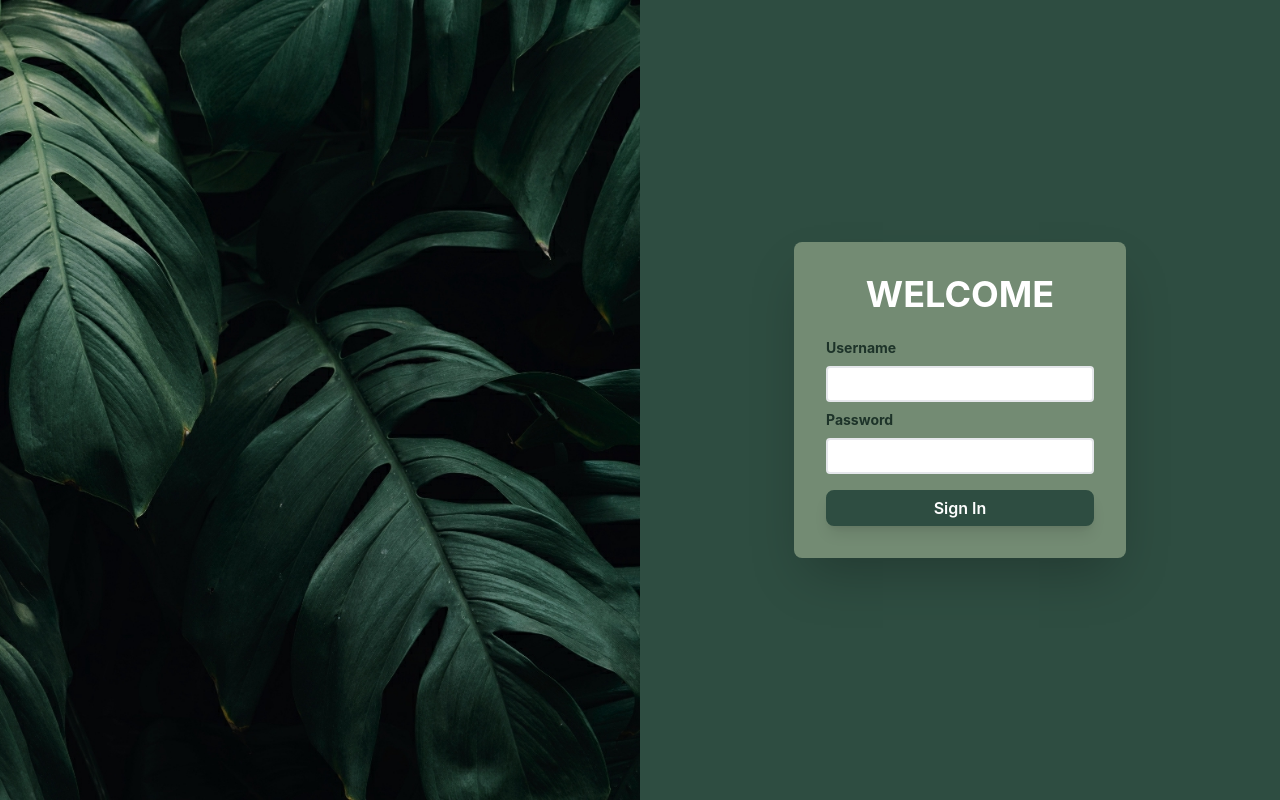
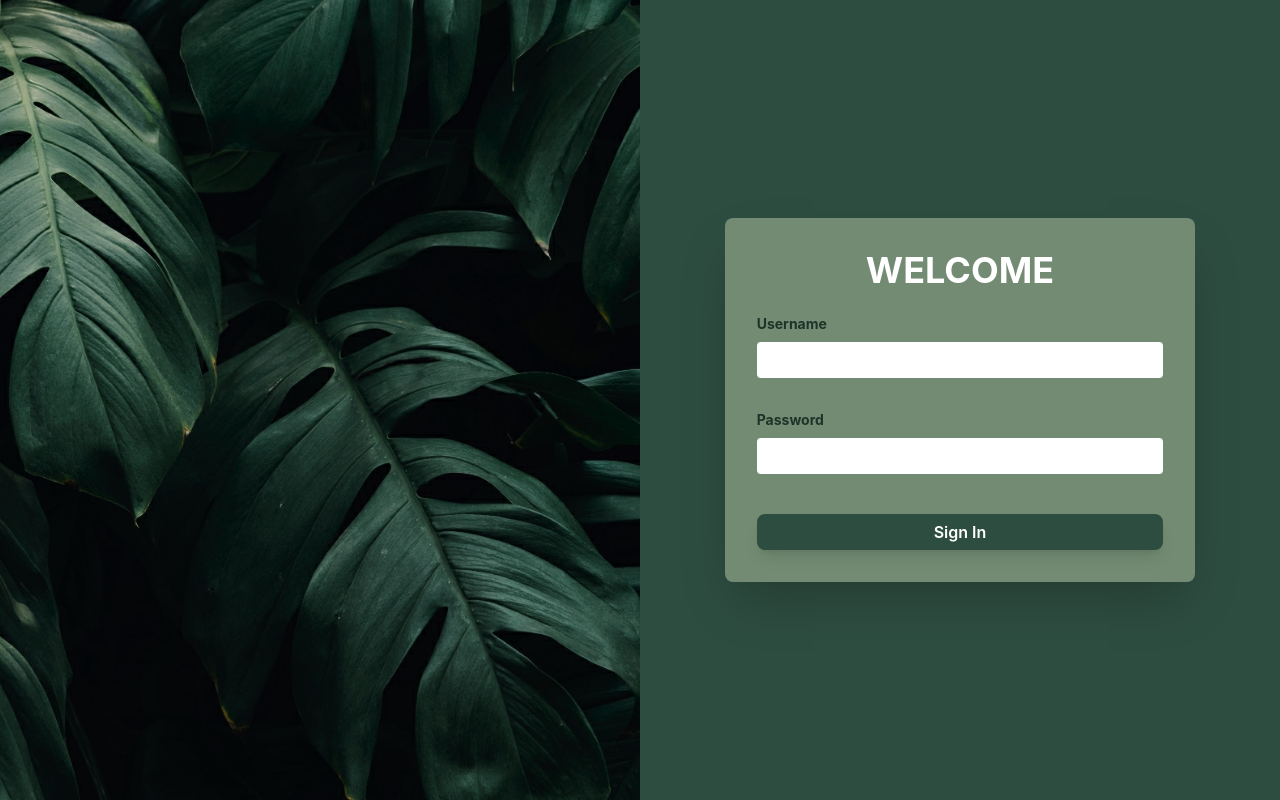
Before and after one commit to codeipl/nfu-recruitment-task-0, a React (Vite) app: page / in a window 1280 px wide. Built offline with nearby package versions, Linux system fonts and the light colour scheme; no server answers.

Commit message:
feat(form): update form interaction and add validation with react-hook-form

```diff
--- a/src/components/Login.tsx
+++ b/src/components/Login.tsx
@@ -1,11 +1,16 @@
 import { useState, useEffect } from 'react'
 import { useNavigate } from 'react-router-dom'
+import { useForm } from "react-hook-form";
 import axios from 'axios'
 import mainImg from '../assets/main.jpg'
 
+type FormData = {
+    username: string;
+    password: string;
+};
+
 export default function Login() {
-    const [username, setUsername] = useState('')
-    const [password, setPassword] = useState('')
+    const { register, handleSubmit, formState: { errors } } = useForm<FormData>();
 
     const [answer, setAnswer] = useState('')
     const [image, setImage] = useState('')
@@ -27,8 +32,10 @@ export default function Login() {
         fetchData()
     })
 
-    const handleSubmit = () => {
-        navigate('/result', { state: { answer: answer, image: image } })
+    const onSubmit = () => {
+        let newAns = 'yes'
+        let newImg = 'https://yesno.wtf/assets/yes/15-3d723ea13af91839a671d4791fc53dcc.gif'
+        navigate(`/result/${newAns}/${encodeURIComponent(newImg)}`)
     }
 
     return (
@@ -39,20 +46,33 @@ export default function Login() {
             </div>
             <div className='flex items-center justify-center bg-[#2e4d41]'>
                 <form
-                    className='rounded-lg shadow-2xl bg-[#738b73] p-8 mx-4'>
+                    className='rounded-lg shadow-2xl bg-[#738b73] p-8 mx-4'
+                    onSubmit={ handleSubmit(onSubmit) }>
 
                     <h1 className='text-4xl font-bold uppercase text-white text-center'>Welcome</h1>
                     <div>
                         <label className='block text-[#1d3329] text-sm font-bold py-2 mt-4'>Username</label>
                         <input
-                            className={`w-full rounded border-2 text-[#1d3329] py-1 px-2 outline-none transition-all duration-200 ease-linear hover:border-[#2e4d41] focus:bg-[#2e4d41] focus:border-[#2e4d41] focus:text-white`}
-                            type='text' />
+                            className={`w-full rounded border-2 text-[#1d3329] py-1 px-2 outline-none transition-all duration-200 ease-linear hover:border-[#2e4d41] focus:bg-[#2e4d41] focus:border-[#2e4d41] focus:text-white
+                            ${errors.username ? "border-red-400 hover:border-red-500" : "border-transparent"}`}
+                            type='text' {...register("username", { required: true })}/>
+                        <span
+                            className='text-white text-sm'
+                            style={{ visibility: errors.username ? "visible" : "hidden" }}>
+                                This field is required!
+                        </span>
                     </div>
                     <div>
                         <label className='block text-[#1d3329] text-sm font-bold py-2'>Password</label>
                         <input
-                            className={`w-full rounded border-2 text-[#1d3329] py-1 px-2 outline-none transition-all duration-200 ease-linear hover:border-[#2e4d41] focus:bg-[#2e4d41] focus:border-[#2e4d41] focus:text-white`}
-                            type='password' />
+                            className={`w-full rounded border-2 text-[#1d3329] py-1 px-2 outline-none transition-all duration-200 ease-linear hover:border-[#2e4d41] focus:bg-[#2e4d41] focus:border-[#2e4d41] focus:text-white
+                            ${errors.password ? "border-red-400 hover:border-red-500" : "border-transparent"}`}
+                            type='password' {...register("password", { required: true })}/>
+                        <span
+                            className='text-white text-sm'
+                            style={{ visibility: errors.password ? "visible" : "hidden" }}>
+                                This field is required!
+                        </span>
                     </div>
                     <button
                         className='w-full h-9 border-2 border-[#2e4d41] bg-[#2e4d41] text-white font-semibold shadow-lg rounded-lg mt-4 transition-all duration-300 ease-linear hover:bg-white hover:text-black'
```
